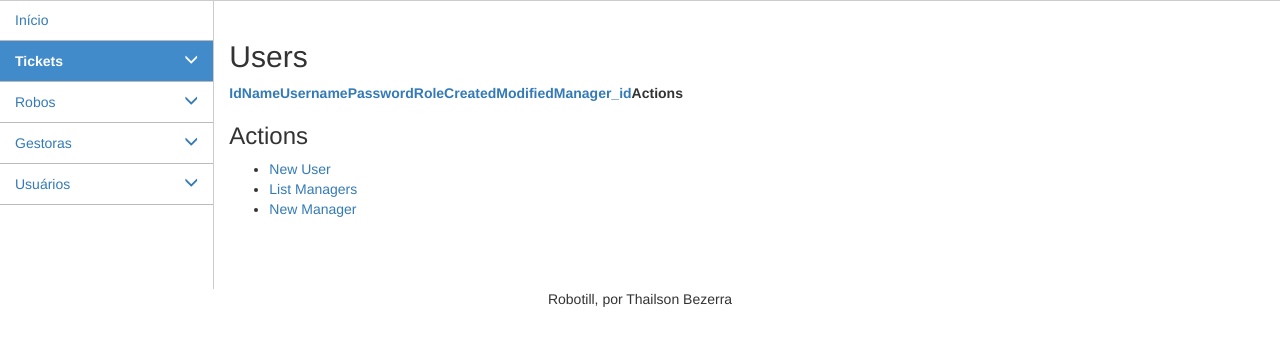
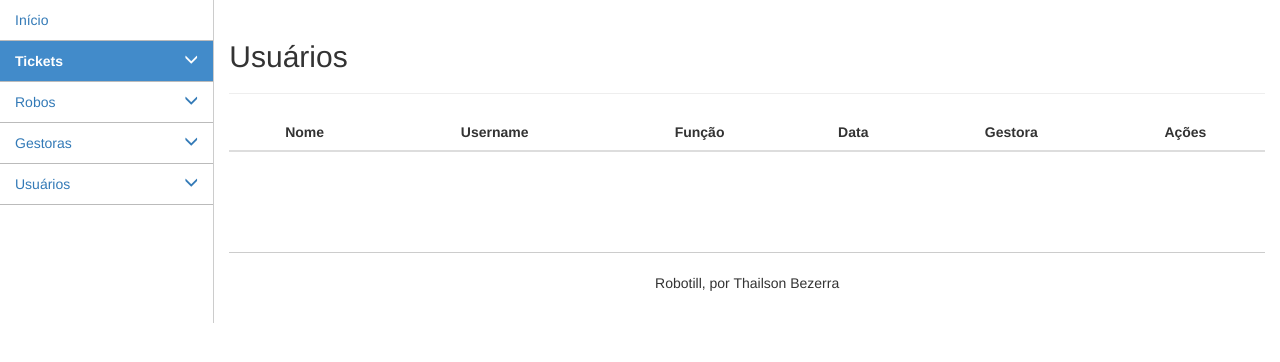
Before and after one commit to thailsonbezerra/robotill, a CakePHP app: the page made by app/View/Users/index.ctp in a window 1280 px wide. Shown: the part 52-414 px from the top of the page. Run offline with PHP 8.4 and a stand-in for CakePHP, Linux system fonts and the light colour scheme; the template is opened without the code that fills it, so the values that code supplies are empty; some libraries are stand-ins or nearby versions.

Commit message:
style: estilizado a listagem dos modulos robos,usuarios e gestoras

```diff
--- a/app/View/Users/index.ctp
+++ b/app/View/Users/index.ctp
@@ -1,60 +1,53 @@
+<style>
+	th,
+	tr {
+		text-align: center !important;
+	}
+
+	input[type='date']:after {
+		content: attr(placeholder)
+	}
+</style>
+
 <div class="users index">
-	<h2><?php echo __('Users'); ?></h2>
-	<table cellpadding="0" cellspacing="0">
+	<h2><?php echo __('Usuários'); ?></h2>
+
+	<hr>
+	<div class="table-responsive">
+		<table class="table table-striped">
 			<thead>
 				<tr>
-			<th><?php echo $this->Paginator->sort('id'); ?></th>
-			<th><?php echo $this->Paginator->sort('name'); ?></th>
-			<th><?php echo $this->Paginator->sort('username'); ?></th>
-			<th><?php echo $this->Paginator->sort('password'); ?></th>
-			<th><?php echo $this->Paginator->sort('role'); ?></th>
-			<th><?php echo $this->Paginator->sort('created'); ?></th>
-			<th><?php echo $this->Paginator->sort('modified'); ?></th>
-			<th><?php echo $this->Paginator->sort('manager_id'); ?></th>
-			<th class="actions"><?php echo __('Actions'); ?></th>
+					<th>Nome</th>
+					<th>Username</th>
+					<th>Função</th>
+					<th>Data</th>
+					<th>Gestora</th>
+					<th>Ações</th>
 				</tr>
 			</thead>
 			<tbody>
-	<?php foreach ($users as $user): ?>
+				<?php foreach ($users as $user) : ?>
 					<tr>
-		<td><?php echo h($user['User']['id']); ?>&nbsp;</td>
 						<td><?php echo h($user['User']['name']); ?>&nbsp;</td>
 						<td><?php echo h($user['User']['username']); ?>&nbsp;</td>
-		<td><?php echo h($user['User']['password']); ?>&nbsp;</td>
 						<td><?php echo h($user['User']['role']); ?>&nbsp;</td>
 						<td><?php echo h($user['User']['created']); ?>&nbsp;</td>
-		<td><?php echo h($user['User']['modified']); ?>&nbsp;</td>
 						<td>
 							<?php echo $this->Html->link($user['Manager']['name'], array('controller' => 'managers', 'action' => 'view', $user['Manager']['id'])); ?>
 						</td>
 						<td class="actions">
-			<?php echo $this->Html->link(__('View'), array('action' => 'view', $user['User']['id'])); ?>
-			<?php echo $this->Html->link(__('Edit'), array('action' => 'edit', $user['User']['id'])); ?>
-			<?php echo $this->Form->postLink(__('Delete'), array('action' => 'delete', $user['User']['id']), array('confirm' => __('Are you sure you want to delete # %s?', $user['User']['id']))); ?>
+							<?php echo $this->Html->link(__('Detalhes'), array('action' => 'view', $user['User']['id'])); ?>
+							<?php echo $this->Html->link(__('Editar'), array('action' => 'edit', $user['User']['id'])); ?>
+							<?php echo $this->Form->postLink(__('Deletar'), array('action' => 'delete', $user['User']['id']), array('confirm' => __('Tem certeza de que deseja excluir %s?', $user['User']['name']))); ?>
 						</td>
 					</tr>
 				<?php endforeach; ?>
 			</tbody>
 		</table>
-	<p>
-	<?php
-	echo $this->Paginator->counter(array(
-		'format' => __('Page {:page} of {:pages}, showing {:current} records out of {:count} total, starting on record {:start}, ending on {:end}')
-	));
-	?>	</p>
-	<div class="paging">
-	<?php
-		echo $this->Paginator->prev('< ' . __('previous'), array(), null, array('class' => 'prev disabled'));
-		echo $this->Paginator->numbers(array('separator' => ''));
-		echo $this->Paginator->next(__('next') . ' >', array(), null, array('class' => 'next disabled'));
-	?>
+
+		<ul style="display:flex; justify-content: center;" class="pager">
+			<li><?= $this->Paginator->prev('Anterior'); ?></li>
+			<li><?= $this->Paginator->next('Proximo'); ?></li>
+		</ul>
+
 	</div>
-</div>
-<div class="actions">
-	<h3><?php echo __('Actions'); ?></h3>
-	<ul>
-		<li><?php echo $this->Html->link(__('New User'), array('action' => 'add')); ?></li>
-		<li><?php echo $this->Html->link(__('List Managers'), array('controller' => 'managers', 'action' => 'index')); ?> </li>
-		<li><?php echo $this->Html->link(__('New Manager'), array('controller' => 'managers', 'action' => 'add')); ?> </li>
-	</ul>
-</div>
```
Also changed, not shown: app/View/Managers/index.ctp (+35 -40 lines), app/View/Robots/index.ctp (+33 -40 lines). Lines whose indentation alone changed are shown as unchanged.
